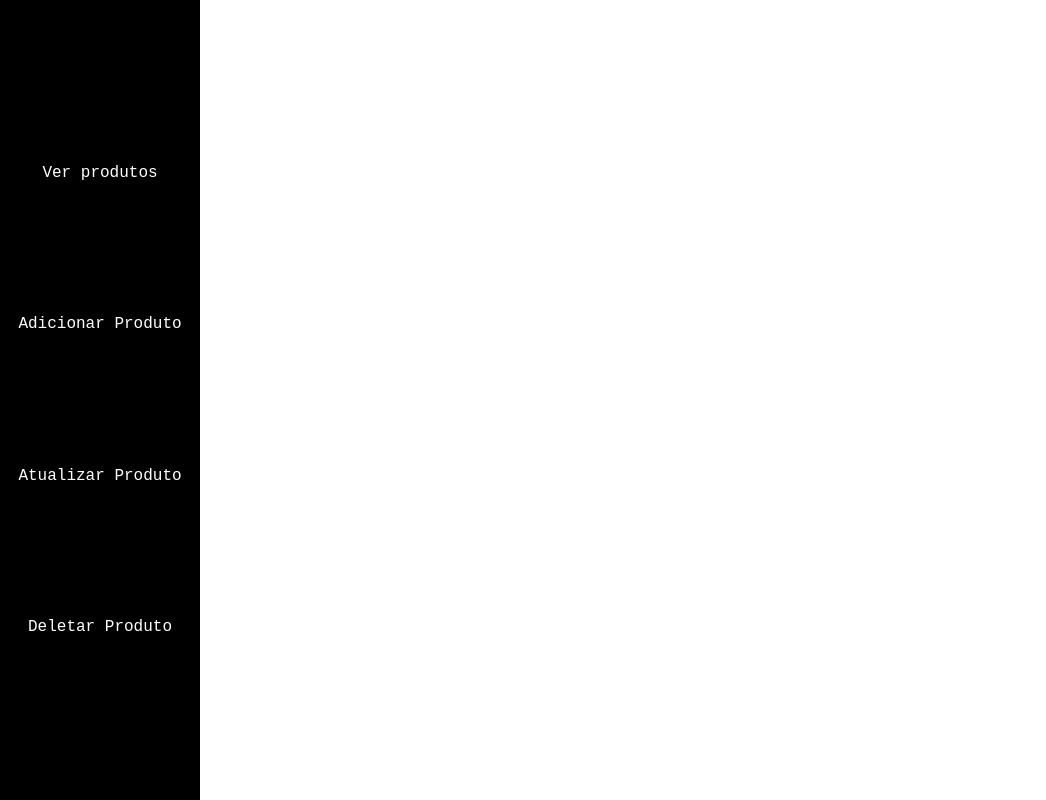
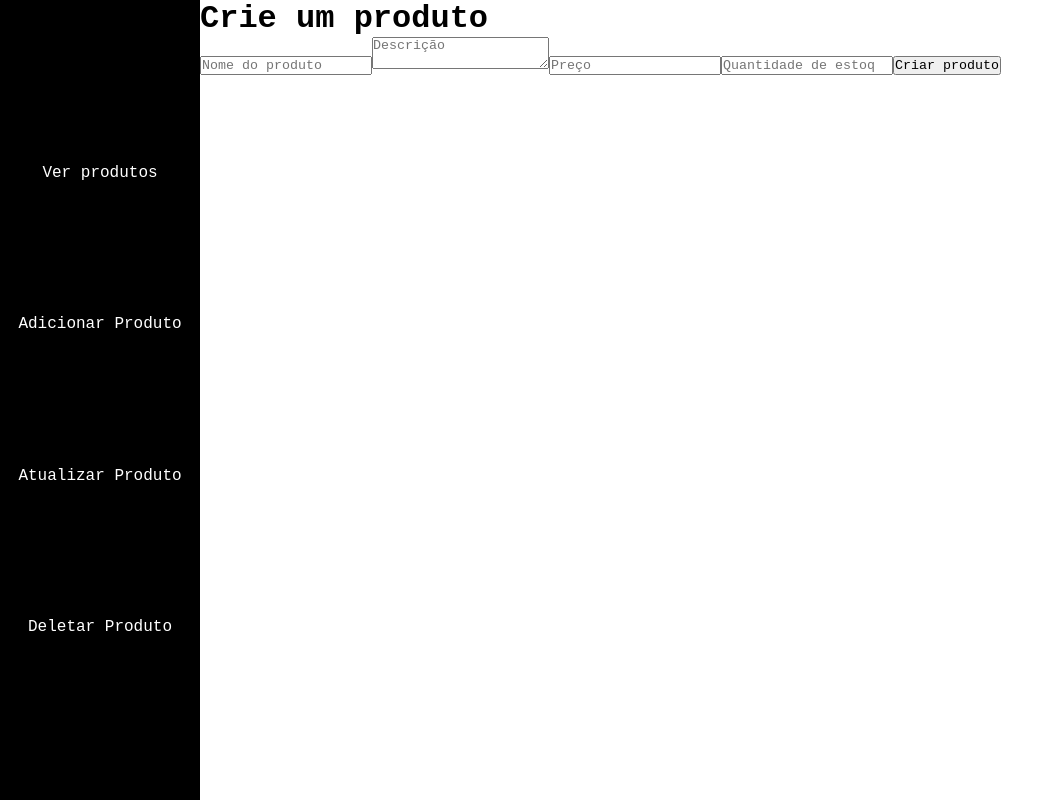
Before and after one commit to matheusmartinsviana/crud-de-produtos-reactjs, a React (Vite) app: page /add in a window 1280 px wide. Shown: the whole page, without its empty margins (0-1046 px from the left). Built offline with nearby package versions, Linux system fonts and the light colour scheme.

Commit message:
feat: component to create a product

```diff
--- a/src/components/Forms.jsx
+++ b/src/components/Forms.jsx
@@ -4,39 +4,84 @@ const API_URL = 'https://interview.t-alpha.com.br/api/';
 
 const Forms = (({ action }) => {
     const [id, setId] = useState()
-    const [name, setName] = useState()
-    const [description, setDescription] = useState()
-    const [price, setPrice] = useState()
-    const [stock, setStock] = useState()
+    const [name, setName] = useState("")
+    const [description, setDescription] = useState("")
+    const [price, setPrice] = useState(0)
+    const [stock, setStock] = useState(0)
+    const [error, setError] = useState("")
 
     const handleSubmit = async (event) => {
         event.preventDefault();
         try {
+
             const response = await fetch(`${API_URL}products/${action === 'update' ? `update-product/${id}` : action === "delete" ? `delete-product/${id}` : "create-product"}`, {
                 method: action === 'delete' ? 'DELETE' : action === 'update' ? 'PUT' : 'POST',
                 headers: {
                     "Content-Type": "application/json",
                     "Authorization": `Bearer ${localStorage.getItem('token')}`
                 },
-                body: action !== 'delete' ? JSON.stringify(requestBody) : null,
+                body: action === 'add' || update === "update" ? JSON.stringify({
+                    name: name,
+                    description: description ? description : null,
+                    price: Number(price),
+                    stock: Number(stock),
+                }) : null,
             });
+            console.log(requestBody)
+            if (!response.ok) {
+                setError("Ocorreu um erro ao adicionar o produto")
+            }
 
-            if (response.ok) {
-                console.log(response.json())
-                if (action !== 'delete') window.location.reload();
-            } else {
-                const errorMessage = await response.json()
-                setError(errorMessage)
-            }
         } catch (e) {
             console.log(e.message)
         }
     };
 
     return (
-        <forms>
+        <>
+            {action === "add" ? (
+                <form onSubmit={handleSubmit}>
+                    <h1>Crie um produto</h1>
+                    <input type="text"
+                        name="productName"
+                        id="product-name"
+                        placeholder="Nome do produto"
+                        minLength={2}
+                        maxLength={50}
+                        onChange={(e) => { (setName(e.target.value)) }}
+                        required
+                    />
+                    <textarea
+                        name="productDescription"
+                        id="product-description"
+                        placeholder="Descrição"
+                        maxLength={100}
+                        onChange={(e) => { (setDescription(e.target.value)) }}
+                    />
+                    <input type="number"
+                        name="productPrice"
+                        placeholder="Preço"
+                        id="product-price"
+                        onChange={(e) => { (setPrice(e.target.value)) }}
+                        required
+                    />
+                    <input type="number"
+                        name="productStock"
+                        placeholder="Quantidade de estoque"
+                        id="product-stock"
+                        onChange={(e) => { (setStock(e.target.value)) }}
+                        required
+                    />
+                    <button type="submit">Criar produto</button>
+                </form>
+            ) : action === "update" ? (
+                <form action="#">update</form>
+            ) : (
+                <form action="#">delete</form>
+            )}
 
-        </forms>
+            {error && <p>{error}</p>}
+        </>
     )
 })
 
--- a/src/routes/AppRoutes.jsx
+++ b/src/routes/AppRoutes.jsx
@@ -12,6 +12,8 @@ const AppRoutes = (() => {
                 <Route path="/" element={<Body />}>
                     <Route path="/" element={<Home />}/>
                     <Route path="/add" element={<Forms action="add" />}/>
+                    <Route path="/delete" element={<Forms action="delete" />}/>
+                    <Route path="/update" element={<Forms action="update" />}/>
                 </Route>
                 <Route path="/register" element={<Register />}/>
                 <Route path="/login" element={<Login />}/>
```
